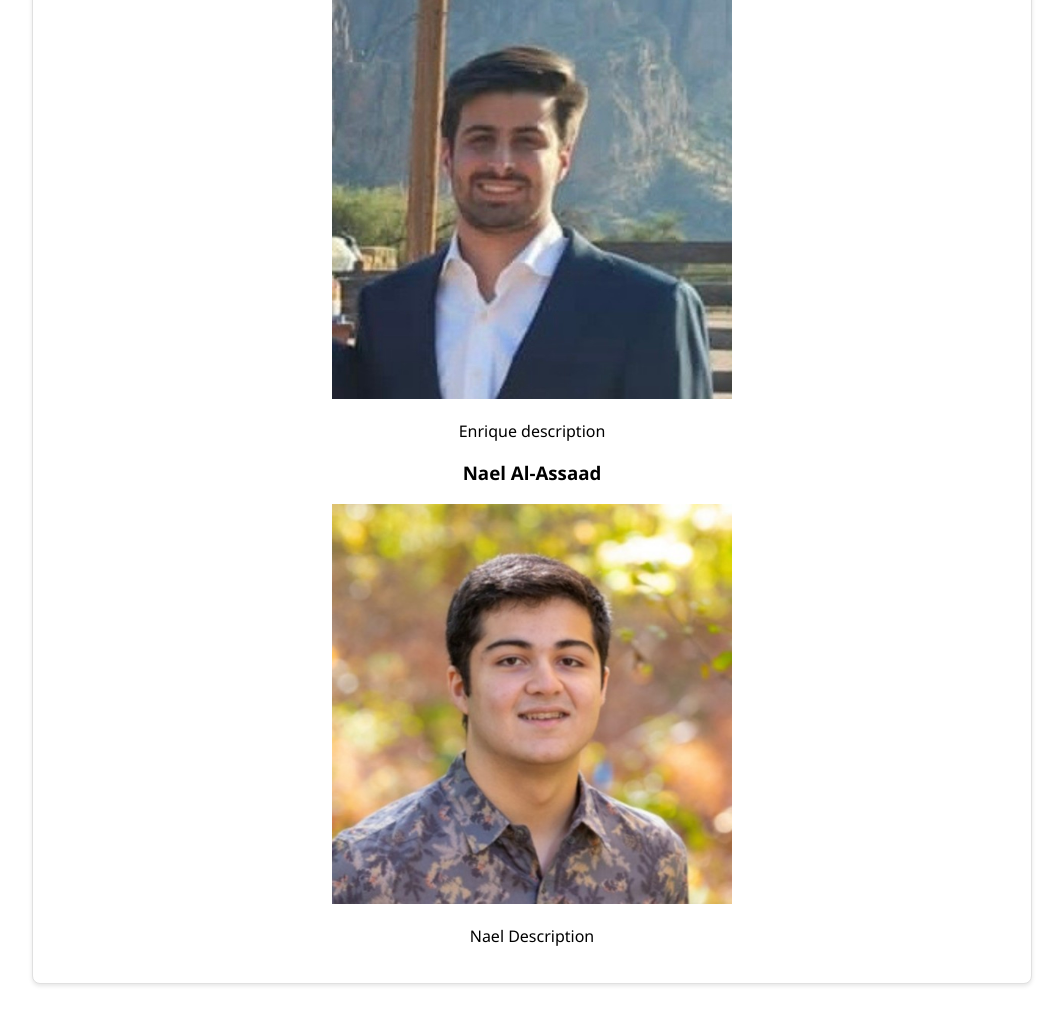
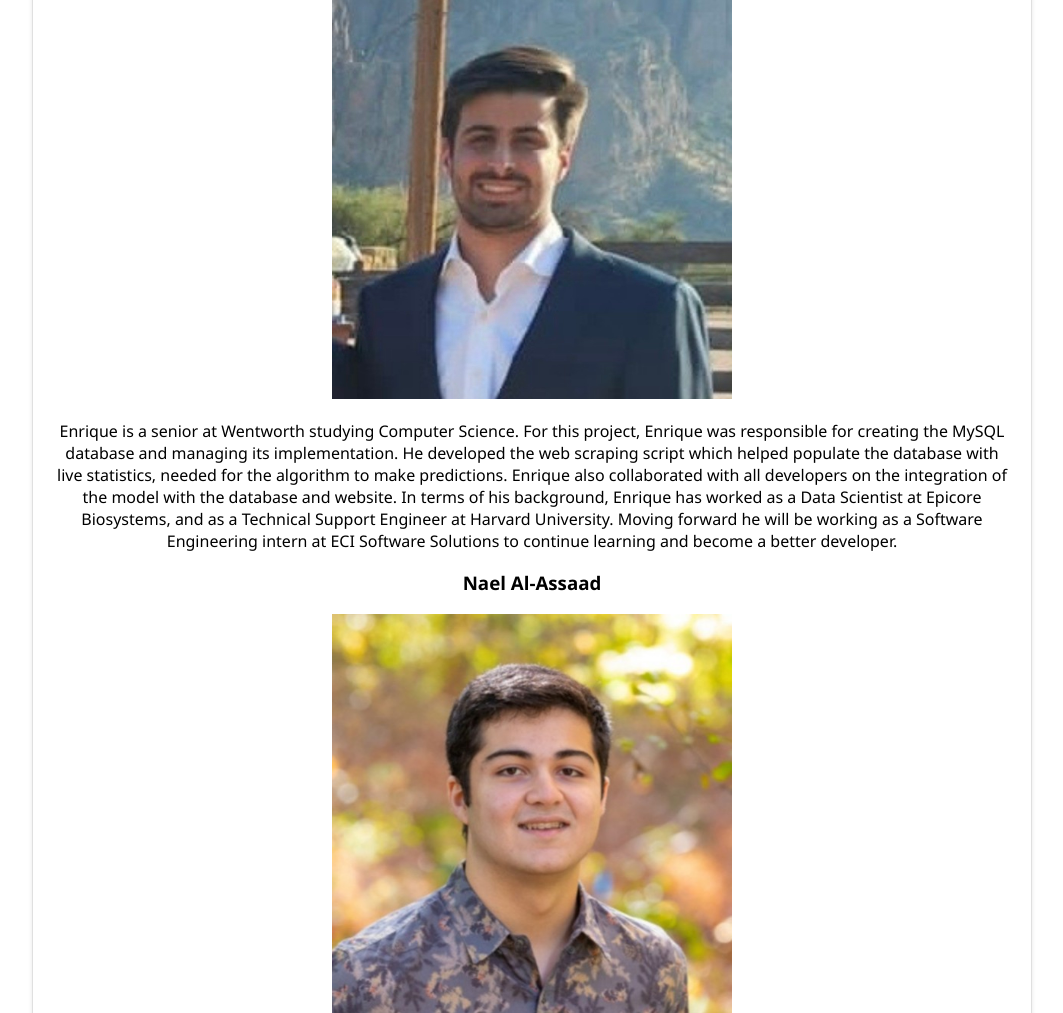
Before and after one commit to esteveeATWIT/CrystalBall, a Flask app: page /about in a window 1280 px wide. Shown: the part 996-2009 px from the top of the page, without its empty margins (108-1171 px from the left). Run offline with Flask 3, Linux system fonts and the light colour scheme; parts of the project's set-up code (start-up, migrations or seed data) failed here and were passed over.

Commit message:
Enrique description

```diff
--- a/app/templates/about.html
+++ b/app/templates/about.html
@@ -1,28 +1,48 @@
-{% extends "base.html" %}
-
-{% block title %}About{% endblock %}
-
-{% block content %}
+{% extends "base.html" %} {% block title %}About{% endblock %} {% block content
+%}
 <div class="card">
   <h2>About The Developers</h2>
   <h3>Matthew Frechette</h3>
-    <img src="{{ url_for('static', filename='images/matt_frechette.jpg') }}" alt="Matt" style="width:400px;height:400px;">
+  <img
+    src="{{ url_for('static', filename='images/matt_frechette.jpg') }}"
+    alt="Matt"
+    style="width: 400px; height: 400px"
+  />
   <p>
-        Matthew is a senior at Wenworth studying computer science. On this project, Matthew developed and trained the machine learning
-        model used for making the predictions on every MLB game. Matthew also worked with the other developers to integrate that model
-        with the database and website you are viewing now. Outside of this project, Matthew has co-op experience in the world of IT with
-        Methuen Construction Inc., EchoStor Technologies, and Harvard University, and plans on entering the workforce back in his home
-        state of New Hampshire. Matthew was also a 4 year member and captain of the men's lacrosse team at Wentworth.
+    Matthew is a senior at Wenworth studying computer science. On this project,
+    Matthew developed and trained the machine learning model used for making the
+    predictions on every MLB game. Matthew also worked with the other developers
+    to integrate that model with the database and website you are viewing now.
+    Outside of this project, Matthew has co-op experience in the world of IT
+    with Methuen Construction Inc., EchoStor Technologies, and Harvard
+    University, and plans on entering the workforce back in his home state of
+    New Hampshire. Matthew was also a 4 year member and captain of the men's
+    lacrosse team at Wentworth.
   </p>
   <h3>Enrique Esteve</h3>
-    <img src="{{ url_for('static', filename='images/enrique.jpg') }}" alt="Enrique" style="width:400px;height:400px;">
+  <img
+    src="{{ url_for('static', filename='images/enrique.jpg') }}"
+    alt="Enrique"
+    style="width: 400px; height: 400px"
+  />
   <p>
-        Enrique description
+    Enrique is a senior at Wentworth studying Computer Science. For this
+    project, Enrique was responsible for creating the MySQL database and
+    managing its implementation. He developed the web scraping script which
+    helped populate the database with live statistics, needed for the algorithm
+    to make predictions. Enrique also collaborated with all developers on the
+    integration of the model with the database and website. In terms of his
+    background, Enrique has worked as a Data Scientist at Epicore Biosystems,
+    and as a Technical Support Engineer at Harvard University. Moving forward he
+    will be working as a Software Engineering intern at ECI Software Solutions
+    to continue learning and become a better developer.
   </p>
   <h3>Nael Al-Assaad</h3>
-    <img src="{{ url_for('static', filename='images/nael.jpg') }}" alt="Nael" style="width:400px;height:400px;">
-    <p>
-        Nael Description
-    </p>
+  <img
+    src="{{ url_for('static', filename='images/nael.jpg') }}"
+    alt="Nael"
+    style="width: 400px; height: 400px"
+  />
+  <p>Nael Description</p>
 </div>
 {% endblock %}
```
Lines whose indentation alone changed are shown as unchanged.
